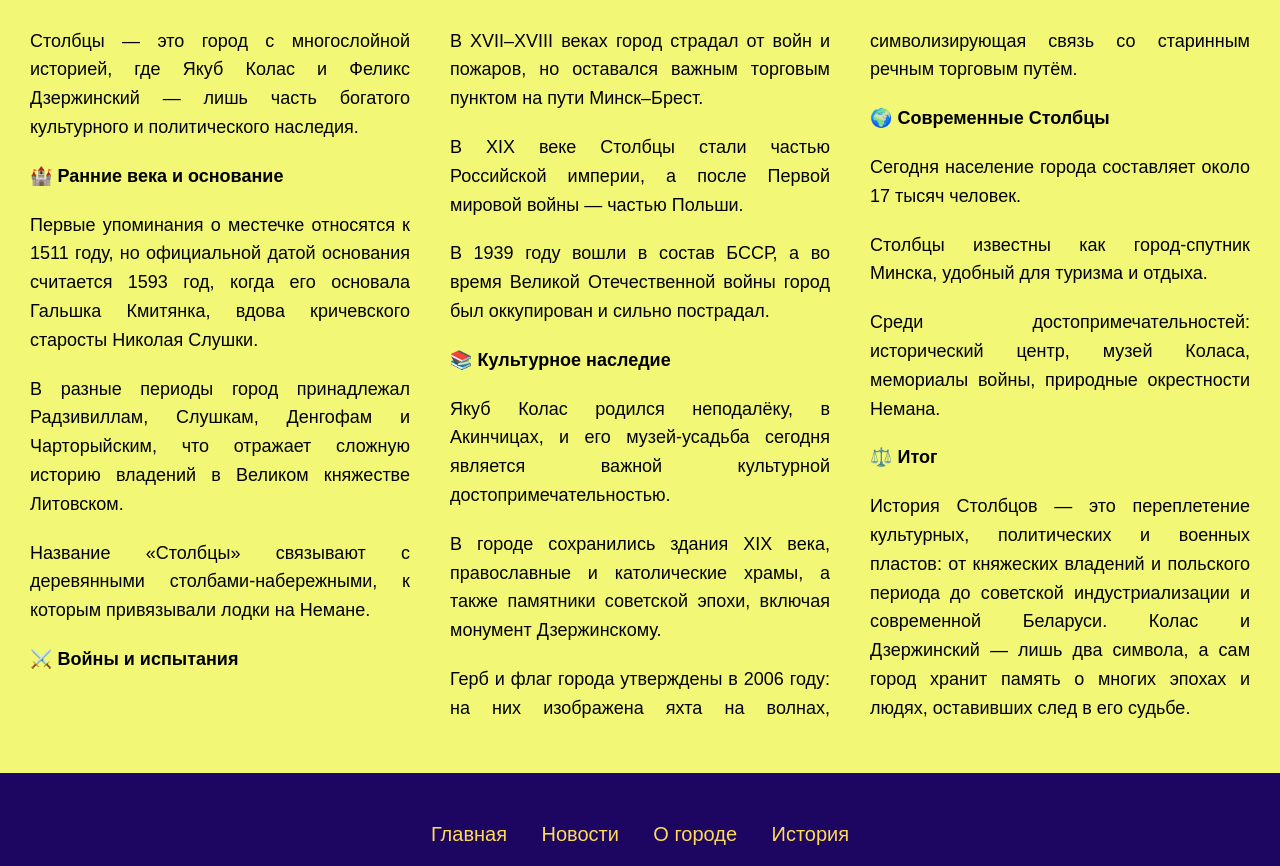
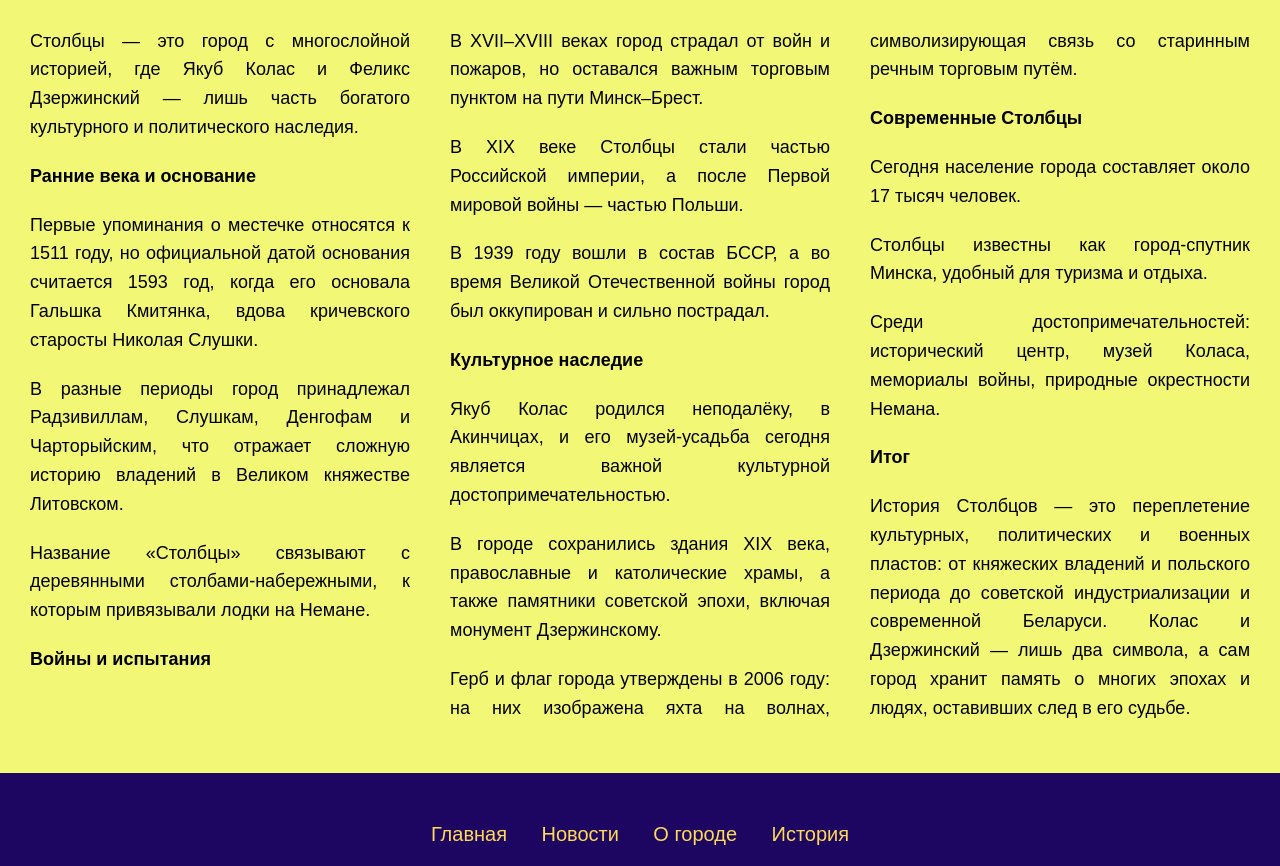
Before and after one commit to dara38186/stolbtsy, a plain HTML site: page history.html in a window 1280 px wide. Shown: the part 538-1404 px from the top of the page. Drawn offline with Linux system fonts and the light colour scheme.

Commit message:
Update history.html

```diff
--- a/history.html
+++ b/history.html
@@ -67,35 +67,35 @@
 <div class="h2">
     <p>Столбцы — это город с многослойной историей, где Якуб Колас и Феликс Дзержинский — лишь часть богатого культурного и политического наследия.</p>
 
-    <p><strong>🏰 Ранние века и основание</strong></p>
+    <p><strong>Ранние века и основание</strong></p>
     <p>Первые упоминания о местечке относятся к 1511 году, но официальной датой основания считается 1593 год, когда его основала Гальшка Кмитянка, вдова кричевского старосты Николая Слушки.</p>
 
     <p>В разные периоды город принадлежал Радзивиллам, Слушкам, Денгофам и Чарторыйским, что отражает сложную историю владений в Великом княжестве Литовском.</p>
 
     <p>Название «Столбцы» связывают с деревянными столбами-набережными, к которым привязывали лодки на Немане.</p>
 
-    <p><strong>⚔️ Войны и испытания</strong></p>
+    <p><strong> Войны и испытания</strong></p>
     <p>В XVII–XVIII веках город страдал от войн и пожаров, но оставался важным торговым пунктом на пути Минск–Брест.</p>
 
     <p>В XIX веке Столбцы стали частью Российской империи, а после Первой мировой войны — частью Польши.</p>
 
     <p>В 1939 году вошли в состав БССР, а во время Великой Отечественной войны город был оккупирован и сильно пострадал.</p>
 
-    <p><strong>📚 Культурное наследие</strong></p>
+    <p><strong> Культурное наследие</strong></p>
     <p>Якуб Колас родился неподалёку, в Акинчицах, и его музей-усадьба сегодня является важной культурной достопримечательностью.</p>
 
     <p>В городе сохранились здания XIX века, православные и католические храмы, а также памятники советской эпохи, включая монумент Дзержинскому.</p>
 
     <p>Герб и флаг города утверждены в 2006 году: на них изображена яхта на волнах, символизирующая связь со старинным речным торговым путём.</p>
 
-    <p><strong>🌍 Современные Столбцы</strong></p>
+    <p><strong> Современные Столбцы</strong></p>
     <p>Сегодня население города составляет около 17 тысяч человек.</p>
 
     <p>Столбцы известны как город-спутник Минска, удобный для туризма и отдыха.</p>
 
     <p>Среди достопримечательностей: исторический центр, музей Коласа, мемориалы войны, природные окрестности Немана.</p>
 
-    <p><strong>⚖️ Итог</strong></p>
+    <p><strong> Итог</strong></p>
     <p>История Столбцов — это переплетение культурных, политических и военных пластов: от княжеских владений и польского периода до советской индустриализации и современной Беларуси. Колас и Дзержинский — лишь два символа, а сам город хранит память о многих эпохах и людях, оставивших след в его судьбе.</p>
 </div>
 
```
